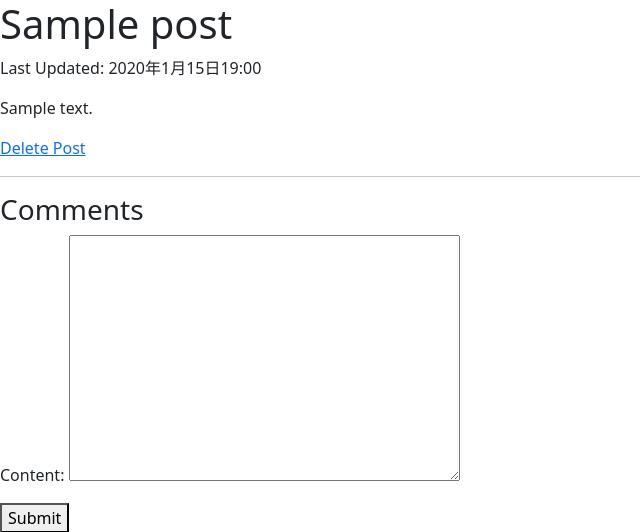
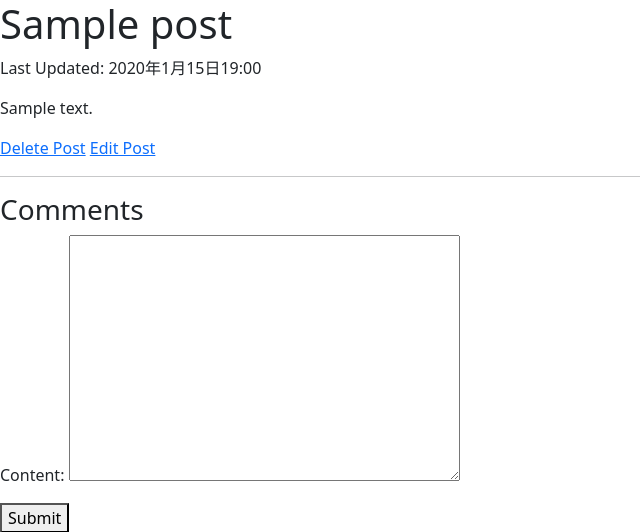
Before and after one commit to chanon-lim/exercise4-group9, a Django app: page /post/1/ in a window 1280 px wide. Shown: the top 532 px of the page, without its empty margins (0-640 px from the left). Run offline with Django 4.2, Linux system fonts and the light colour scheme; tables that the repository leaves empty hold one stand-in row (values such as "Sample post").

Commit message:
Edit post

```diff
--- a/forum/models.py
+++ b/forum/models.py
@@ -1,6 +1,7 @@
 from django.db import models
 from django.conf import settings
 from django.contrib.auth.models import User
+from django.http import HttpResponseForbidden
 
 
 class Profile(models.Model):
@@ -44,7 +45,9 @@ class Post(models.Model):
         )
 
     def delete(self, request, *args, **kwargs):
-        if self.user == request.user:
+        if self.user != request.user:
+            return HttpResponseForbidden()
+        else:
             super().delete(*args, **kwargs)
 
 
@@ -73,5 +76,7 @@ class Comment(models.Model):
         )
 
     def delete(self, request, *args, **kwargs):
-        if self.user == request.user:
+        if self.user != request.user:
+            return HttpResponseForbidden()
+        else:
             super().delete(*args, **kwargs)
--- a/forum/urls.py
+++ b/forum/urls.py
@@ -6,5 +6,6 @@ urlpatterns = [
     path('post/', views.post_create, name='post_create'),
     path('post/<int:post_id>/', views.post_detail, name='post_detail'),
     path('post/<int:post_id>/delete/', views.post_delete, name='post_delete'),
+    path('post/<int:post_id>/edit/', views.post_edit, name='post_edit'),
     path('comment/<int:comment_id>/', views.comment_delete, name='comment_delete'),
 ]
--- a/forum/views.py
+++ b/forum/views.py
@@ -1,10 +1,14 @@
 from django.shortcuts import render, redirect, get_object_or_404
 from .models import Post, Comment
 from .forms import SubmitForm, CommentForm
+from django.http import HttpResponseForbidden
 
 
 # Create your views here.
 def forum(request):
+    """
+    Homepage for forum
+    """
     posts = Post.objects.order_by('-updated_on')
     context = {
         'posts': posts,
@@ -53,6 +57,35 @@ def post_detail(request, post_id):
     return render(request, 'forum/post_detail.html', context)
 
 
+def post_edit(request, post_id):
+    """
+    Edit a post, only same user can edit it
+    """
+    post = get_object_or_404(Post, pk=post_id)
+    default_value = {
+        'title': post.title,
+        'content': post.content,
+    }
+
+    if post.user != request.user:
+        return HttpResponseForbidden()
+
+    if request.method == 'POST':
+        submit_form = SubmitForm(request.POST)
+        if submit_form.is_valid():
+            post = submit_form.save(commit=False)
+            post.user = request.user
+            post.save()
+            return redirect('post_detail', post_id=post.pk)
+    submit_form = SubmitForm(initial=default_value)
+
+    context = {
+        'form': submit_form
+    }
+    # Use the post_create template for edit, may change later
+    return render(request, 'forum/post_create.html', context)
+
+
 def post_delete(request, post_id):
     """
     Delete a post, only same user can delete it
--- a/templates/forum/post_detail.html
+++ b/templates/forum/post_detail.html
@@ -6,6 +6,7 @@
     <p>{{ post.content }}</p>
 
     <a href="{% url 'post_delete' post.id %}">Delete Post</a>
+    <a href="{% url 'post_edit' post.id %}">Edit Post</a>
 
     <hr>
     <h3>Comments</h3>
```
